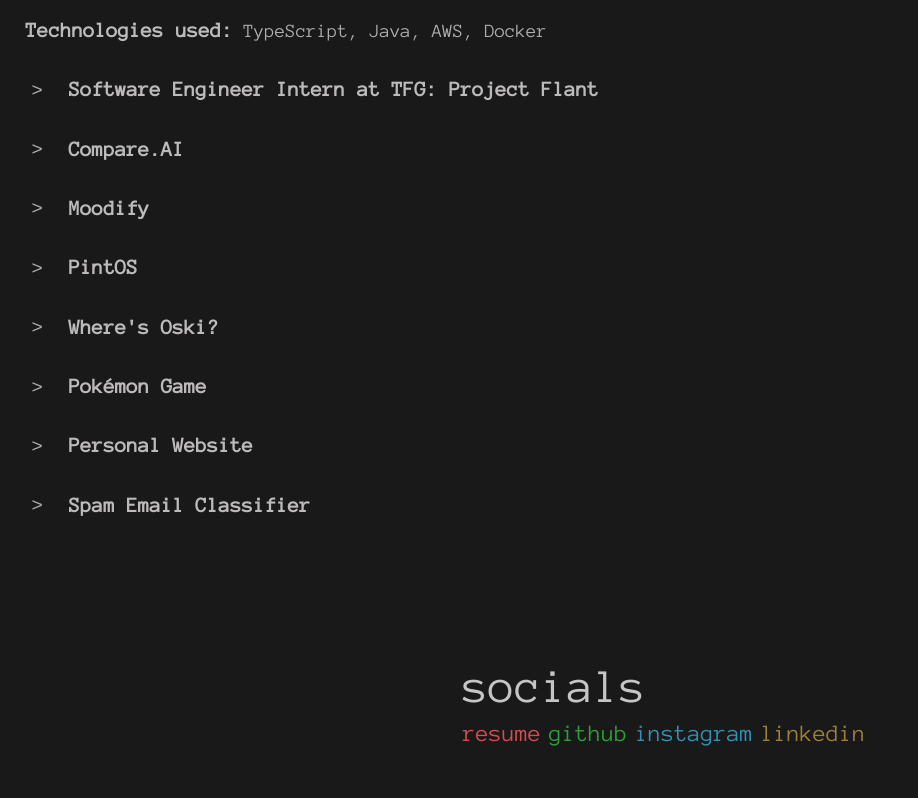
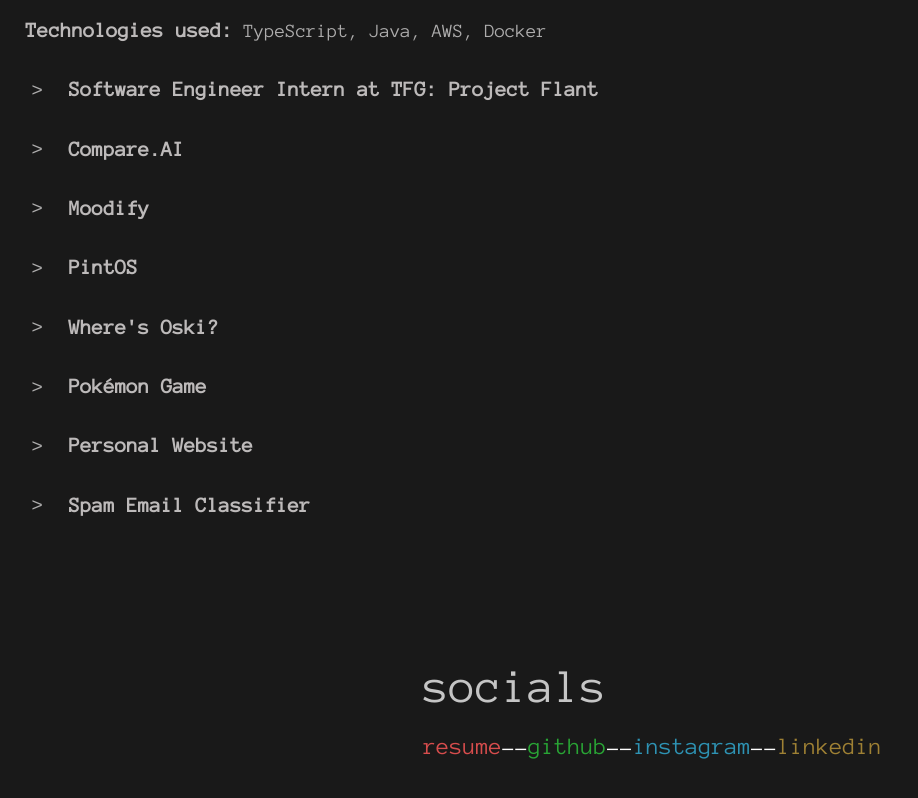
Before and after one commit to VincentVinni/my-website, a React (Create React App) app in the folder my-react-app/: page / in a window 1280 px wide. Shown: the part 3395-4193 px from the top of the page, without its empty margins (0-918 px from the left). Built offline with nearby package versions, Linux system fonts and the light colour scheme.

Commit message:
fixed socials

```diff
--- a/my-react-app/src/Componenets/socials.js
+++ b/my-react-app/src/Componenets/socials.js
@@ -9,11 +9,11 @@
             <p class="parent-title">socials</p>
             <div class="social-chain">
                 <a class="first" href={resume} target="_blank">resume</a>
-
+                <p> -- </p>
                 <a class="second" href="https://github.com/VincentVinni" target="_blank">github</a>
-
+                <p> -- </p>
                 <a class="third" href="https://www.instagram.com/vaung20/" target="_blank">instagram</a>
-
+                <p> -- </p>
                 <a class="fourth" href="https://www.linkedin.com/in/vincent-myint/" target="_blank">linkedin</a>
             </div>
         </div>
--- a/my-react-app/src/Styles/social.css
+++ b/my-react-app/src/Styles/social.css
@@ -14,8 +14,7 @@
 }
 
 .social-chain a {
-    margin-right: 2%;
-    margin-top: 2.5%;
+    margin-top: 5%;
     text-decoration: none;
     transition: color 0.3s, transform 0.3s ease;
 }
```
